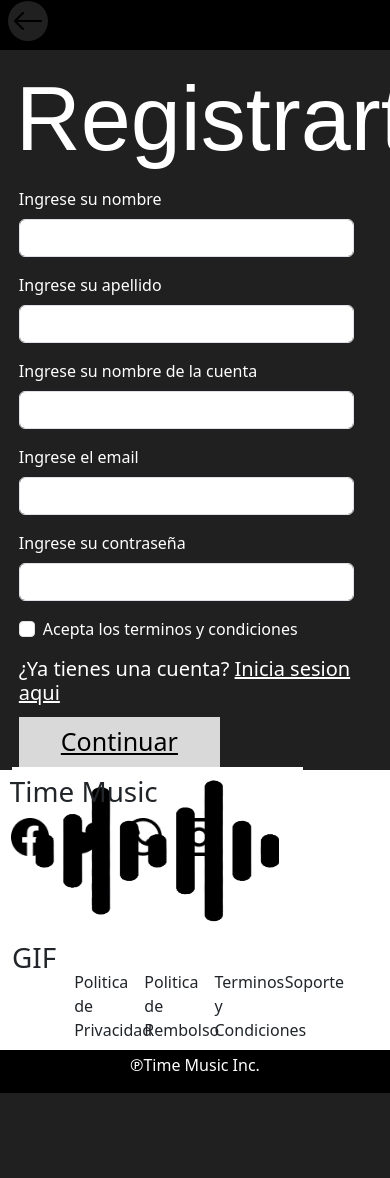
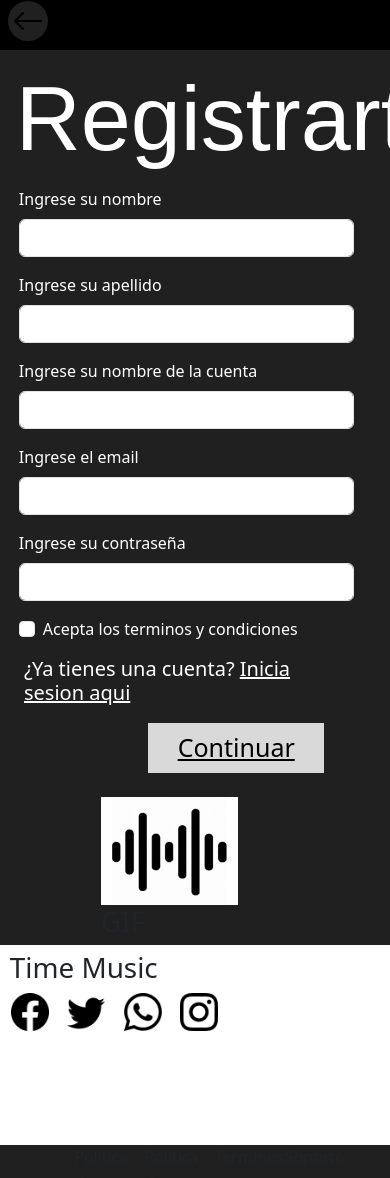
Before and after one commit to simoncaste/Tp-Final, a website: page paginas/registro.html in a window 390 px wide. Shown: the top 1178 px of the page. Before the commit the page ends 1093 px from the top, so only its background shows below. Drawn offline with nearby package versions, Linux system fonts and the light colour scheme.

Commit message:
responsive cel registro falta responsive footer

```diff
--- a/paginas/registro.html
+++ b/paginas/registro.html
@@ -25,7 +25,7 @@
         </div>
 
         <div class="row container-fluid">
-            <div class="col-lg-5">
+            <div class="col-lg-5 col-sm-10">
                 <form id="formulario">
                     <div class="mb-3">
                       <label for="exampleInputNombre1" class="form-label" >Ingrese su nombre </label>
@@ -58,20 +58,35 @@
                         <label class="form-check-label" for="exampleCheck1" >Acepta los terminos y condiciones</label>
                     </div>
 
-                    <div id="cont-inicieSesion">
-                        <h5> ¿Ya tienes una cuenta? <a href="../paginas/inicioSesion.html" id="boton-link__inicieSesion">Inicia sesion aqui</a> </h4>
-                    </div>
+                </form>
 
-                    <button type="Continuar" class="" id="boton-continuar"> <a href="" id="boton-link__continuar">Continuar</a></button>
+        <div class="row container-fluid">
+            <div class="col-lg-7 col-sm-7">
+                <div id="cont-inicieSesion">
+                    <h5> ¿Ya tienes una cuenta? <a href="../paginas/inicioSesion.html" id="boton-link__inicieSesion">Inicia sesion aqui</a> </h4>
+                </div>
+            </div>
 
 
-                </form>
+            <div class="col-sm--1">
+
+            </div>
+                <div class="col-sm-7" id="cont-boton__continuar">
+                    <button type="Continuar" class="" id="boton-continuar"> <a href="" id="boton-link__continuar">Continuar</a></button>
+                </div>
+
+        </div>
+
+
+
+
+
             </div>
 
             <div class="col-lg-3"></div>
             <div class="col-lg-4">
                 <div id="cont-gif-registro">
-                    <img id="logo-timeMusic" src="../assets/imagenes/logo-timeMusic.png" alt="">
+                    <img id="logo-timeMusic" src="../assets/imagenes/0.3.gif" alt="">
                     <h1>GIF</h1>
                 </div>
 
@@ -81,7 +96,7 @@
         </div>
     </main>
 
-    <footer>
+    <footer id="footer">
         <div id="primerafila">
             <div id="timemusic__contenedor">
                 <h1>
@@ -98,7 +113,7 @@
 
 
             <div id="imagenlogotime">
-                <img src="../assets/imagenes/imagen.png" alt="">
+                <img id="imgLogotime" src="../assets/imagenes/0.3.gif" alt="">
             </div>
         </div>
 
--- a/scss/_footerr.scss
+++ b/scss/_footerr.scss
@@ -42,7 +42,7 @@ footer{
             padding-top: 1%;
             @include medidasFotos( 140px, 140px);
             img{
-                @include medidasFotos( 140px, 14s0px);
+                @include medidasFotos( 140px, 140px);
             }
         }
 
--- a/scss/_registro.scss
+++ b/scss/_registro.scss
@@ -17,6 +17,8 @@ $colorBotones: #FFFFFF;
 #cont-header{
     @include medidas(100%, 50px);
     background-color: $colorBlack;
+    margin: 0;
+    padding: 0;
 }
 #cont-logo__casa-{
     background-color: $colorFondo;
@@ -55,6 +57,16 @@ $colorBotones: #FFFFFF;
     margin-top: 1%;
 }
 
+#cont-inicieSesion{
+    color: $colorBotones;
+}
+
+
+#cont-boton__continuar{
+    margin-left: 32%;
+    margin-top: 2%;
+}
+
 #boton-continuar{
     background-color: $colorBoton-continuar;
     color: black;
@@ -66,7 +78,7 @@ $colorBotones: #FFFFFF;
     transition: transform 0.5s ease; /* Transición suave cuando cambia el tamaño */
 }
 #boton-continuar:hover {
-    transform: scale(1.05); /* Agranda el contenedor a un 120% de su tamaño original */
+    transform: scale(1.2); /* Agranda el contenedor a un 120% de su tamaño original */
   }
 
 
@@ -110,4 +122,24 @@ $colorBotones: #FFFFFF;
     @include medidas(100%, 200px);
     margin: 0;
     padding: 0;
+    margin-top: 15%;
 }
+
+
+
+
+
+
+@media screen and (max-width: 1023px){
+    #cont-gif-registro{
+        margin-top: 7%;
+        margin-left: 26%;
+        @include medidas(40%, 60%);
+    }
+    #footer{
+        margin-top: 50%;
+    }
+    #cont-boton__continuar{
+        margin-left: 39%;
+    }
+}
```
Also changed, not shown: css/main.css.
